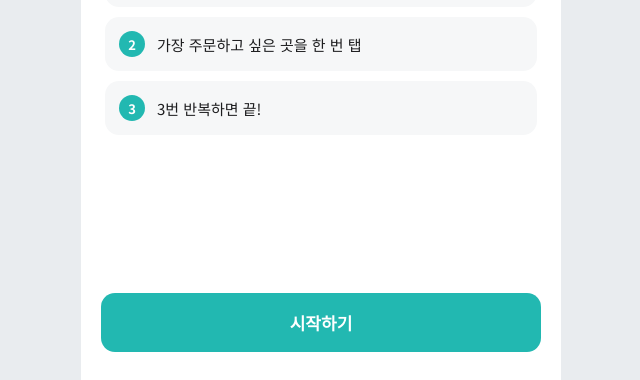
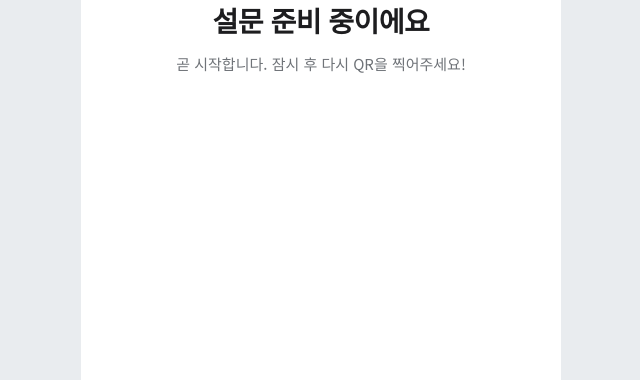
Before and after one commit to Topam-0629/Topam-0629.github.io, a plain HTML site: page index.html in a window 1280 px wide. Shown: the part 420-800 px from the top of the page, without its empty margins (319-959 px from the left). Drawn offline with Linux system fonts and the light colour scheme.

Commit message:
시트 연결 전에는 응답 받지 않도록 안내 화면 표시
Co-Authored-By: Claude Opus 5.5 <noreply@anthropic.com>

```diff
--- a/index.html
+++ b/index.html
@@ -173,6 +173,13 @@
   flushQueue();
 
   if (!IS_TEST && store.get(DONE_KEY, false)) { show("already"); return; }
+  // 구글 시트가 연결되지 않았으면 실제 응답을 받지 않음(응답 유실 방지). ?test=1 로는 미리보기 가능
+  if (!IS_TEST && !CFG.SHEET_URL) {
+    document.querySelector("#already h1").textContent = "설문 준비 중이에요";
+    document.querySelector("#already p").innerHTML = "곧 시작합니다. 잠시 후 다시 QR을 찍어주세요!";
+    document.querySelector("#already .done-ico").textContent = "🛠️";
+    show("already"); return;
+  }
 
   const respondent = uid();
   const assigned = shuffle(D.groups).slice(0, CFG.GROUPS_PER_PERSON);   // 무작위 3개 그룹, 순서도 무작위
```
Also changed, not shown: 1 other file.
